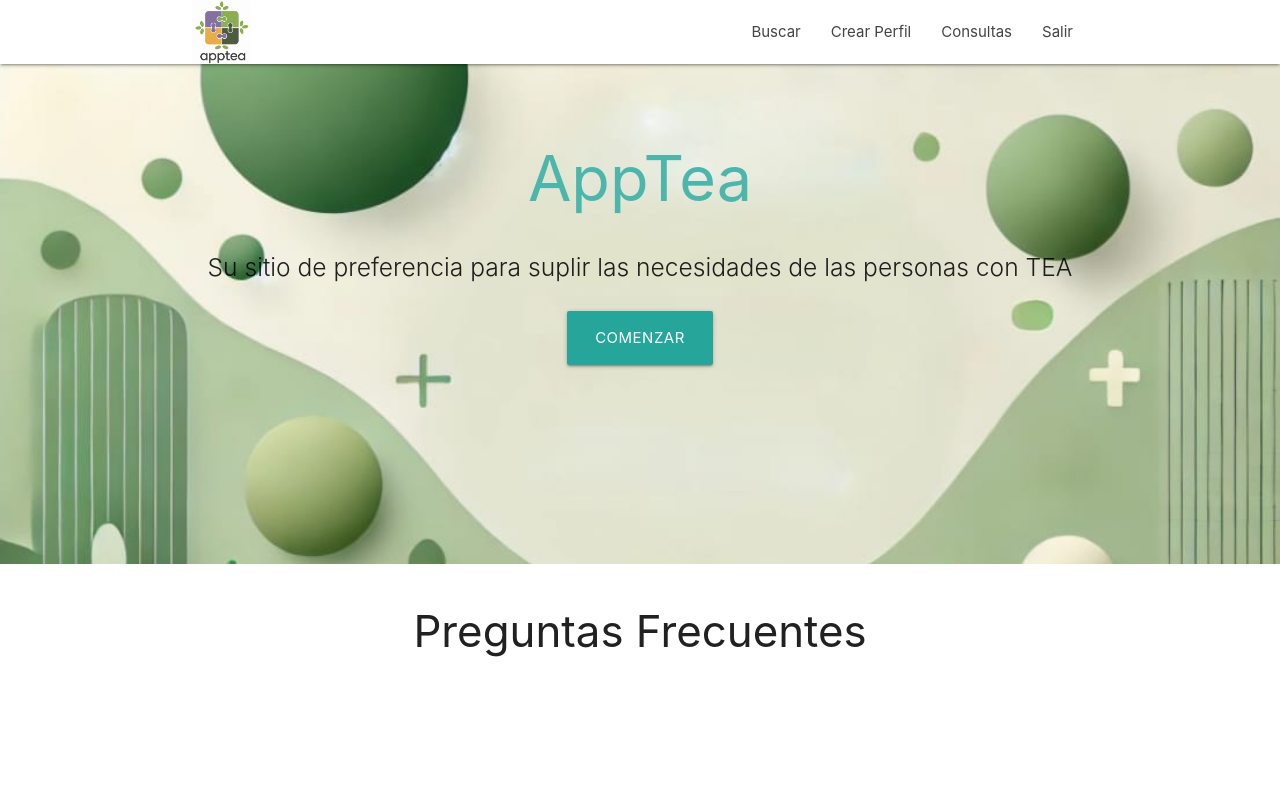
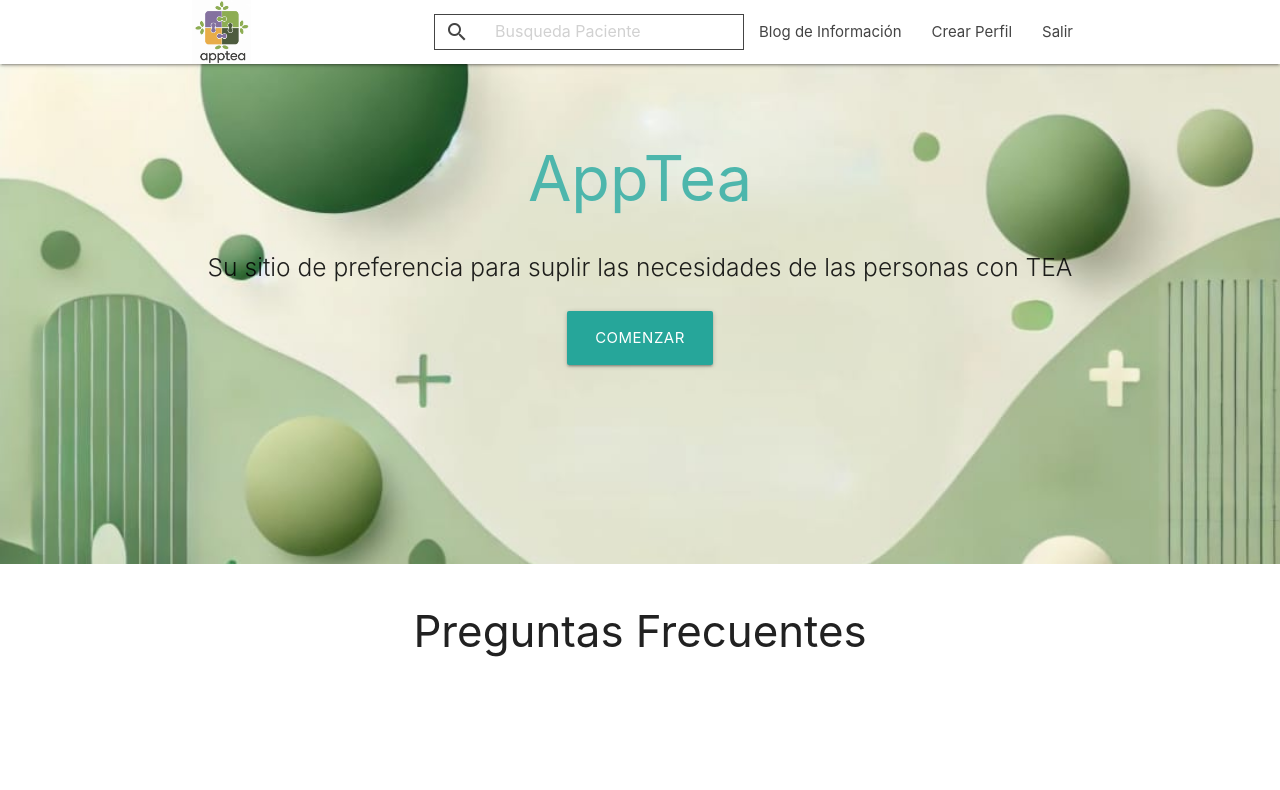
Before and after one commit to espindan/apptea, a React (Create React App) app: page /apptea/Blog in a window 1280 px wide. Shown: the top 790 px of the page. Built offline with nearby package versions, Linux system fonts and the light colour scheme; no server answers; the database is empty; the HTML template or start-up script is replaced by a standard one.

Commit message:
Add new design for search on the header

```diff
--- a/src/components/Blog.js
+++ b/src/components/Blog.js
@@ -7,6 +7,7 @@ import 'materialize-css/dist/css/materialize.min.css'; // Materialize CSS
 import mainBanner from './images/main_banner.jpg'; // Import image
 import bannerImage from './images/banner_background.jpg'; // Import image
 import AutismChildForm from './AutismChildForm';
+import Search from './Search'
 
 
 const Blog = () => {
@@ -54,7 +55,7 @@ const Blog = () => {
       </div>
 
       <div class="container">
-    <div class="section">
+    <div id="info-blog" class="section">
     <h3 className="center-align">Preguntas Frecuentes</h3>
       <div class="row">
         <div class="col s12 m4">
@@ -99,7 +100,7 @@ const Blog = () => {
     <div className="parallax"><img src={bannerImage} alt="Unsplashed background img 1"/></div>
 
   </div>
-  <div class="container">
+  <div id="crear-perfil" class="container">
     <div class="section">
 
       <div class="row">
--- a/src/components/Header.js
+++ b/src/components/Header.js
@@ -1,4 +1,4 @@
-import React, { useEffect } from 'react';
+import React, { useState, useEffect } from 'react';
 import { Link } from "react-router-dom";
 import 'materialize-css/dist/css/materialize.min.css'; // Materialize CSS
 import M from 'materialize-css'; // Import Materialize JS
@@ -12,26 +12,51 @@ const Header = () => {
     M.Sidenav.init(sidenav);
   }, []); // Empty dependency array ensures it runs once on mount
 
+  const [searchTerm, setSearchTerm] = useState('');
+
+  const handleSearchChange = (event) => {
+    setSearchTerm(event.target.value);
+  };
+
+  const handleSearchSubmit = (event) => {
+    event.preventDefault();
+    console.log("Search for:", searchTerm); // Handle the search action here
+  };
+
   return (
     <nav className="white" role="navigation">
       <div className="nav-wrapper container">
         <div className='left'>
-          <img src={logo} id="logo-container" className="brand-logo" alt="Unsplashed background img 1"/>
+          <img src={logo} id="logo-container" className="brand-logo" alt="Unsplashed background img 1" />
         </div>
 
         {/* Desktop Menu */}
         <ul id="nav-mobile" className="right hide-on-med-and-down">
-          <li><Link to="/Search">Buscar</Link></li>
-          <li><Link to="/AutismChildForm">Crear Perfil</Link></li>
-          <li><Link to="/Blog">Consultas</Link></li>
+          <li>
+          <form onSubmit={handleSearchSubmit}>
+              <div className="input-field search-container">
+                <i className="material-icons search-icon">search</i>
+                <input
+                  id="search"
+                  type="search"
+                  placeholder="Busqueda Paciente"
+                  //value={searchTerm}
+                  //onChange={handleSearchChange}
+                  required
+                />
+              </div>
+            </form>
+          </li>
+          <li><a href="#info-blog">Blog de Información</a></li>
+          <li><a href="#crear-perfil">Crear Perfil</a></li>
           <li><Link to="/">Salir</Link></li>
         </ul>
 
         {/* Mobile Sidenav */}
         <ul className="sidenav" id="mobile-nav">
           <li><Link to="/Search">Buscar</Link></li>
-          <li><Link to="/AutismChildForm">Crear Perfil</Link></li>
-          <li><Link to="/Blog">Consultas</Link></li>
+          <li><a href="#info-blog">Blog de Información</a></li>
+          <li><a href="#crear-perfil">Crear Perfil</a></li>
           <li><Link to="/">Salir</Link></li>
         </ul>
 
--- a/src/components/Login.js
+++ b/src/components/Login.js
@@ -2,6 +2,7 @@ import React, { useState } from 'react';
 import supabase from './supabaseClient';
 import { Link } from "react-router-dom";
 import { useNavigate } from "react-router-dom";
+import logo from './images/logo.png'; // Import image
 
 const Login = ({ onLogin }) => {
   const [email, setEmail] = useState('');
@@ -37,11 +38,9 @@ const Login = ({ onLogin }) => {
         <img
           className="responsive-img"
           style={{ width: '250px' }}
-          src="https://i.imgur.com/ax0NCsK.gif"
+          src={logo}
           alt="login illustration"
         />
-        <div className="section"></div>
-        <h5 className="indigo-text">Please, login into your account</h5>
         <div className="section"></div>
 
         <div className="container">
@@ -95,7 +94,7 @@ const Login = ({ onLogin }) => {
                   <button
                     type="submit"
                     name="btn_login"
-                    className="col s12 btn btn-large waves-effect pink"
+                    className="col s12 btn btn-large waves-effect teal"
                   >
                     Login
                   </button>
--- a/src/index.css
+++ b/src/index.css
@@ -5,6 +5,24 @@ nav .brand-logo {
 }
 .brand-logo {
   height: 64px;
+}
+
+.search-container {
+  position: relative;
+  display: inline-block;
+  border: 1px solid #444;
+}
+
+.search-container .search-icon {
+  position: absolute;
+  top: 50%;
+  left: 10px;
+  transform: translateY(-50%);
+  color: #444;
+}
+
+.search-container #search {
+  margin-top: 6px;
 }
 
 .sidenav-trigger {
```
